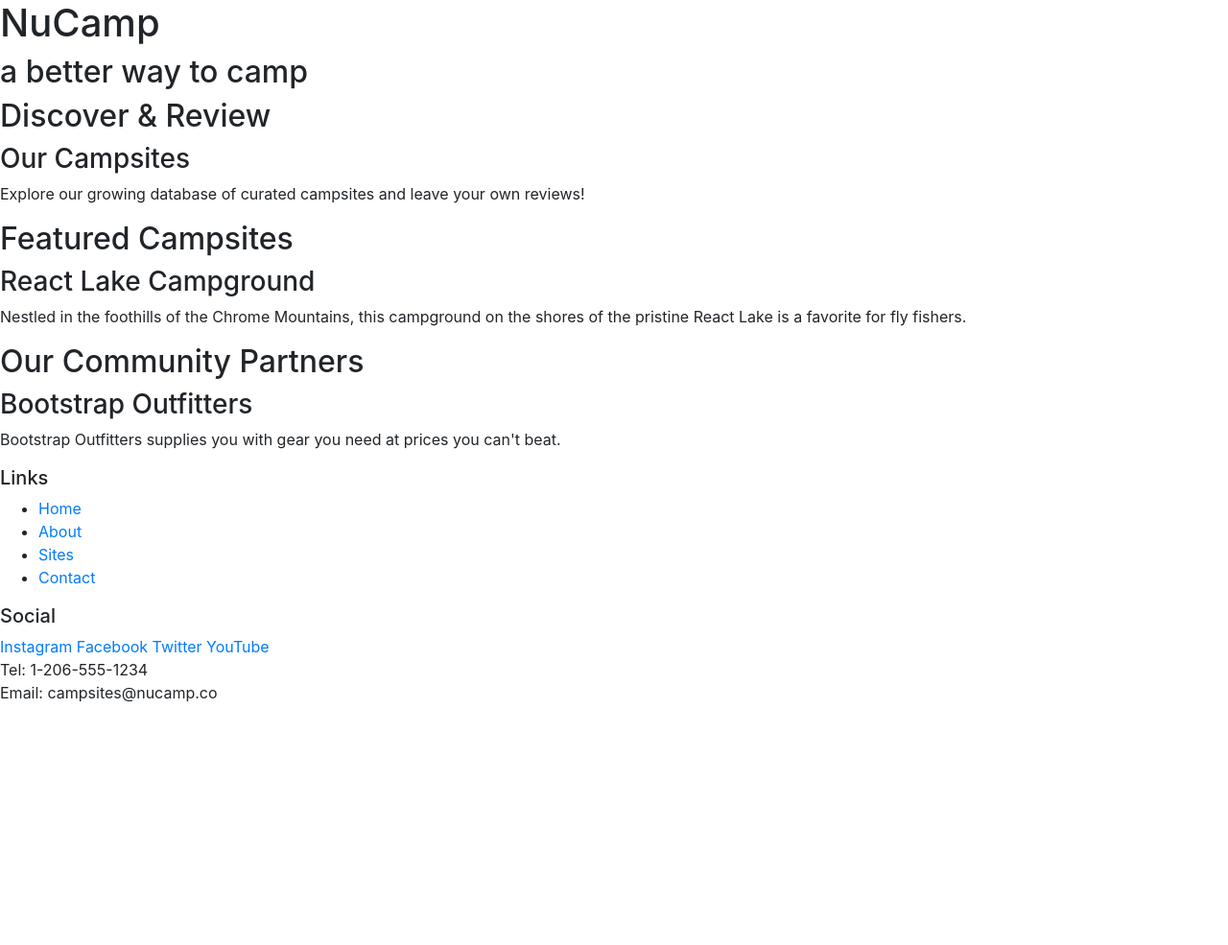
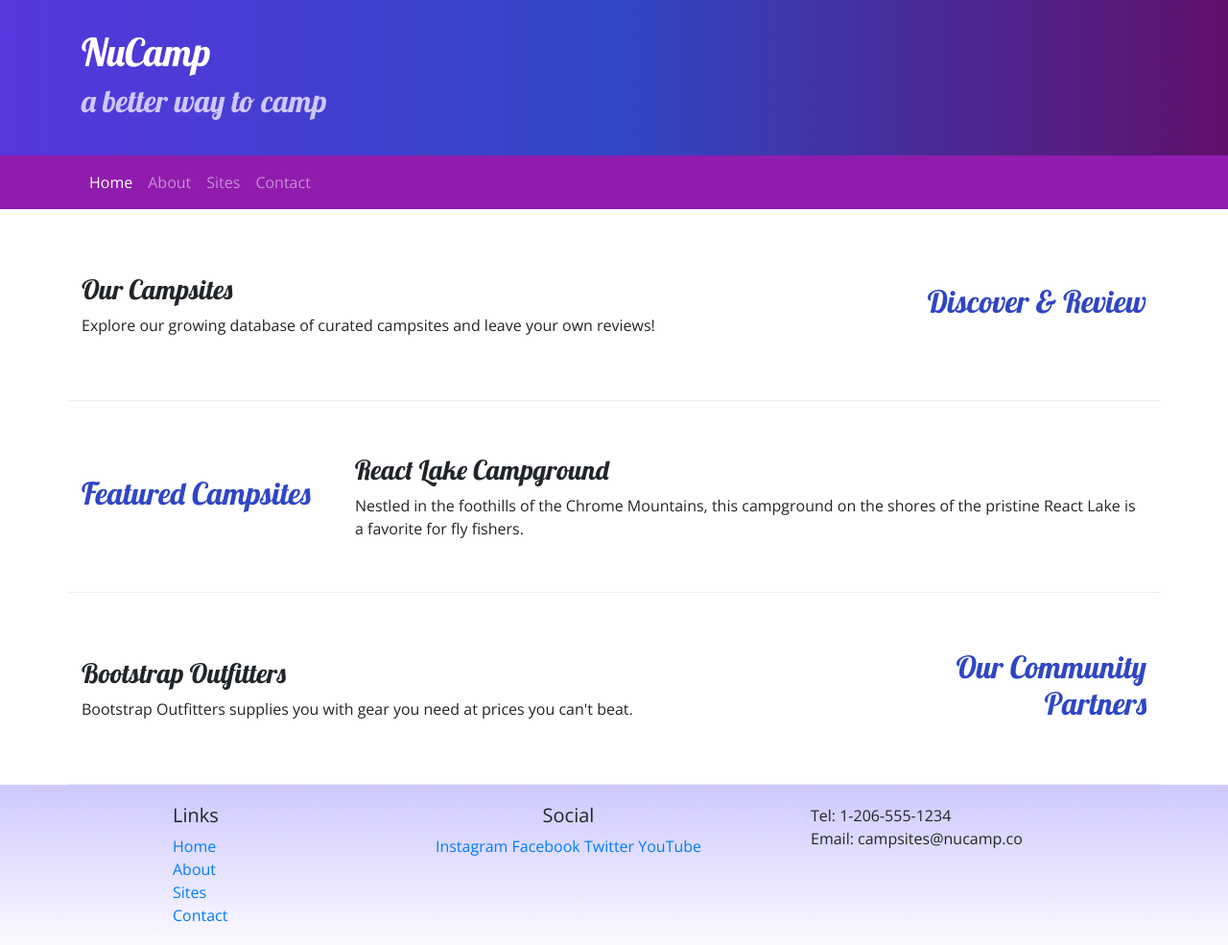
Before and after one commit to zizzkt/Nucamp-site, a website: page index.html in a window 1280 px wide. Shown: the whole page at 96% size. Before the commit the page ends 800 px from the top, so only its background shows below. Drawn offline with nearby package versions, Linux system fonts and the light colour scheme.

Commit message:
Navbar and BreadCrumbs

```diff
--- /dev/null
+++ b/css/style.css
@@ -0,0 +1,41 @@
+body {
+    font-family: "Open Sans", sans-serif;
+}
+
+/* headers  */
+h1, h2, h3 {
+    font-family: "Lobster", cursive;
+}
+
+h2 {
+
+    color:#3046C5;
+
+}
+
+header h2 {
+    color: #CEC8FF;
+
+}
+
+.navbar {
+    background-color:  #901CAD;
+}
+
+footer {
+    background-image: linear-gradient(#CEC8FF, white);
+    padding: 20px 0;
+}
+
+.jumbotron {
+    padding: 30px;
+    background-image: linear-gradient(to right, #5637DD, #3046C5, #60106B );
+    color: white;
+    margin: 0;
+}
+
+.row-content {
+    padding: 50px 0;
+    border-bottom: 1px ridge;
+    min-height: 200px;
+}
--- a/index.html
+++ b/index.html
@@ -4,58 +4,102 @@
     <meta name="viewport" content="width=device-width, initial-scale=1" />
      <!-- Bootstrap CSS -->
     <link rel="stylesheet" href="node_modules/bootstrap/dist/css/bootstrap.min.css" />
+    <!-- Additional CSS + GOOGLE FONTS -->
+    <link rel="stylesheet" href="https://fonts.googleapis.com/css?family=Lobster|Open+Sans">
+    <link rel="stylesheet" href="css/style.css">
 <head>
     <meta charset="utf-8" />
     <title>NuCamp: A Better Way To Camp</title>
 </head>
 
 <body>
-
-    <header>
-        <div>
+<!-- !Header -->
+    <header class="jumbotron jumbotron-fluid">
+        <div class="container">
+            <div class="row">
+                <div class="col">
                     <h1>NuCamp</h1>
                     <h2>a better way to camp</h2>
                 </div>
+            </div>
+        </div>
     </header>
-
-    <div>
-        <h2>Discover & Review</h2>
+    <!-- Navbar -->
+        <nav class="navbar navbar-expand-sm navbar-dark sticky-top">
+            <div class="container">
+                <button class="navbar-toggler ml-auto" type="button" data-toggle="collapse"data-target="#nucampNavbar" aria-controls="nucampNavbar" aria-expanded="false" aria-label="nucampNavbar">
+                    <span class="navbar-toggler-icon"></span>
+                </button>
+                <div class="collapse navbar-collapse" id="nucampNavbar">
+                    <ul class="navbar-nav">
+                        <li class="nav-item active"><a class="nav-link" href="#">Home</a></li>
+                        <li class="nav-item"><a class="nav-link" href="aboutus.html">About</a></li>
+                        <li class="nav-item"><a class="nav-link" href="#">Sites</a></li>
+                        <li class="nav-item"><a class="nav-link" href="#">Contact</a></li>
+                    </ul>
+                </div>
+            </div>
+        </nav>
+    <!-- !main content -->
+<div class="container">
+<!-- Section Discover & Review-->
+    <div class="row row-content align-items-center">
+        <div class="col-sm-4 order-sm-last col-md-3">
+            <h2 class="text-sm-right">Discover & Review</h2>
+        </div>
+        <div class="col">
             <h3>Our Campsites</h3>
-        <p>Explore our growing database of curated campsites and leave your own reviews!</p>
+            <pclass="d-none d-sm-block">Explore our growing database of curated campsites and leave your own reviews!</pclass=>
+        </div>
+    </div>
+    <!-- Section Featured Campsites-->
+    <div class="row row-content align-items-center">
+        <div class="col-sm-4 col-md-3">
+            <h2>Featured Campsites</h2>
+        </div>
+        <div class="col">
+        <h3>React Lake Campground</h3>
+        <pclass="d-none d-sm-block">Nestled in the foothills of the Chrome Mountains, this campground on the shores of the pristine React Lake is a favorite for fly fishers.</pclass=>
       </div>
 
-    <div>
-        <h2>Featured Campsites</h2>
-        <h3>React Lake Campground</h3>
-        <p>Nestled in the foothills of the Chrome Mountains, this campground on the shores of the pristine React Lake is a favorite for fly fishers.</p>
     </div>
-
-    <div>
-        <h2>Our Community Partners</h2>
+ <!-- Section  Commmunitiy Partners-->
+    <div class="row row-content align-items-center">
+        <div class="col-sm-4 order-sm-last col-md-3">
+            <h2 class="text-sm-right">Our Community Partners</h2>
+        </div>
+        <div class="col">
             <h3>Bootstrap Outfitters</h3>
-        <p>Bootstrap Outfitters supplies you with gear you need at prices you can't beat.</p>
+            <pclass="d-none d-sm-block">Bootstrap Outfitters supplies you with gear you need at prices you can't beat.</pclass=>
         </div>
-
+    </div>
+</div>
+ <!-- Section Footer-->
     <footer>
-        <div>
+      <div class="container">
+        <div class="row">
+            <div class="col-4 col-sm-2 offset-1">
                 <h5>Links</h5>
-            <ul>
+                <ul class="list-unstyled">
                     <li><a href="#">Home</a></li>
-                <li><a href="#">About</a></li>
+                    <li><a href="/aboutus.html">About</a></li>
                     <li><a href="#">Sites</a></li>
                     <li><a href="#">Contact</a></li>
                 </ul>
             </div>
-        <div>
+
+        <div class="col-6 col-sm-5 text-center">
             <h5>Social</h5>
             <a href="http://instagram.com/">Instagram</a>
             <a href="http://facebook.com/">Facebook</a>
             <a href="http://twitter.com/">Twitter</a>
             <a href="http://youtube.com/">YouTube</a>
         </div>
-        <div>
+        <div class="col-sm-4">
             Tel: 1-206-555-1234<br />
             Email: campsites@nucamp.co
+        </div>
+    </div>
       </div>
     </footer>
  <!-- jQuery must come first, then Popper.js, then the Bootstrap JavaScript plugins.-->
@@ -63,6 +107,11 @@
    <script src="node_modules/popper.js/dist/umd/popper.min.js"></script>
    <script src="node_modules/bootstrap/dist/js/bootstrap.min.js"></script>
 
+
+
+   <!-- blackbox testing -->
+
+
 </body>
 
 </html>
--- a/package.json
+++ b/package.json
@@ -15,6 +15,7 @@
   },
   "dependencies": {
     "bootstrap": "^4.5.2",
+    "font-awesome": "^4.7.0",
     "jquery": "^3.5.1",
     "popper.js": "^1.16.1"
   }
```
Also changed, not shown: aboutus.html (added, +114 -0 lines), 2 other files. Lines whose indentation alone changed are shown as unchanged.
